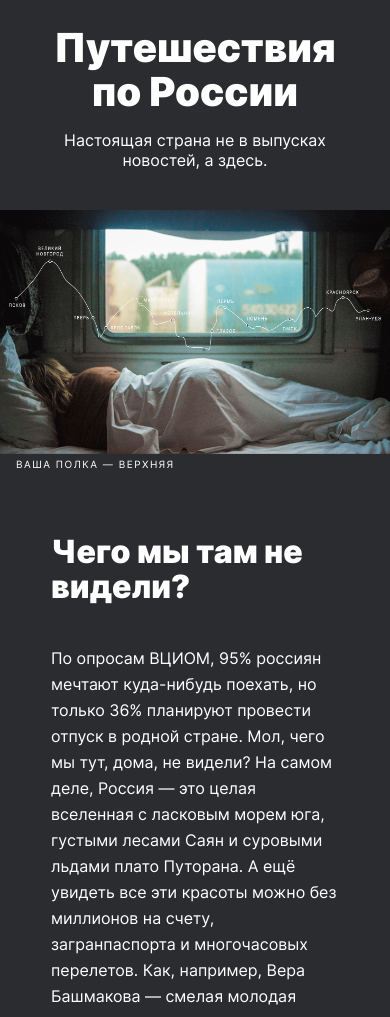
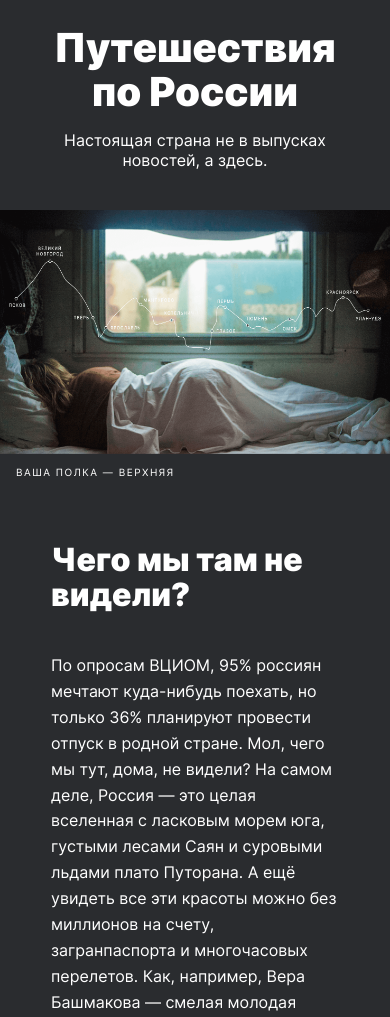
Before and after one commit to Qtrixnet/russian-travel, a plain HTML site: page index.html in a window 390 px wide. Shown: the part 80-1097 px from the top of the page. Drawn offline with Linux system fonts and the light colour scheme; files whose address does not match are found by name.

Commit message:
финал, попытка 3

```diff
--- a/blocks/intro/__list/intro__list.css
+++ b/blocks/intro/__list/intro__list.css
@@ -1,7 +1,7 @@
 .intro__list {
   font-weight: bold;
   font-size: 12px;
-  line-height: 18px;
+  line-height: 1.5;
   color: #FFF;
   list-style: none;
   margin: 0;
--- a/blocks/intro/__text/intro__text.css
+++ b/blocks/intro/__text/intro__text.css
@@ -1,6 +1,6 @@
 .intro__text {
   font-size: 16px;
-  line-height: 26px;
+  line-height: 1.62;
   color: #FFF;
   margin: 0;
   padding: 0 0 32px;
--- a/blocks/lead/__caption/lead__caption.css
+++ b/blocks/lead/__caption/lead__caption.css
@@ -1,14 +1,14 @@
 .lead__caption {
   max-width: 984px;
-  margin: 0 auto;
+  margin: 8px auto 0;
   text-align: left;
   font-size: 10px;
   line-height: 14px;
   letter-spacing: 0.15em;
   text-transform: uppercase;
   color: #FFF;
-  margin-top: 8px;
   box-sizing: border-box;
+  letter-spacing: 0.15em;
 }
 
 @media screen and (max-width: 1279px) {
@@ -21,7 +21,7 @@
   .lead__caption {
     padding-left: 24px;
     width: 100%;
-    margin: 0;
+    /* margin: 0; */
   }
 }
 
--- a/blocks/lead/__subtitle/lead__subtitle.css
+++ b/blocks/lead/__subtitle/lead__subtitle.css
@@ -4,7 +4,7 @@
   padding: 0 0 64px;
   font-weight: normal;
   font-size: 30px;
-  line-height: 36px;
+  line-height: 1.2;
   color: #fff;
   box-sizing: border-box;
 }
```
